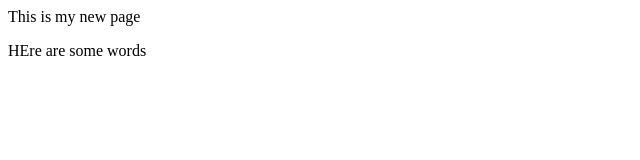
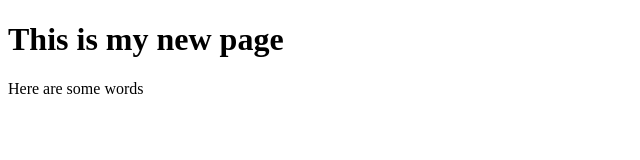
Before and after one commit to eddie19423/eddie19423.github.io, a plain HTML site: page html/newpage.html in a window 1280 px wide. Shown: the whole page, without its empty margins (0-640 px from the left). Drawn offline with Linux system fonts and the light colour scheme.

Commit message:
Update newpage.html

```diff
--- a/html/newpage.html
+++ b/html/newpage.html
@@ -1,5 +1,5 @@
 <!DOCTYPE html>
-<html lang="en-US
+<html lang="en-US">
   <H1>This is my new page</H1>
-  <p>HEre are some words</p>
+  <p>Here are some words</p>
 </html>
```
